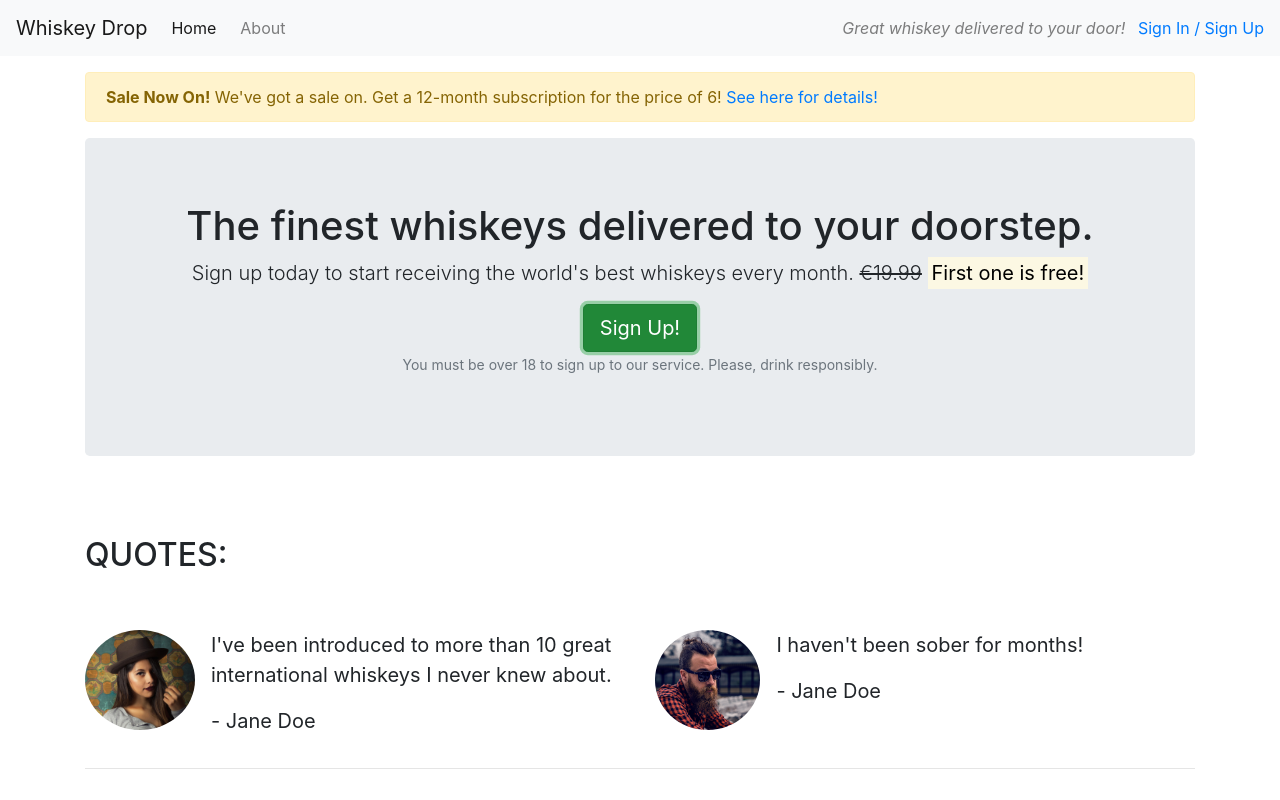
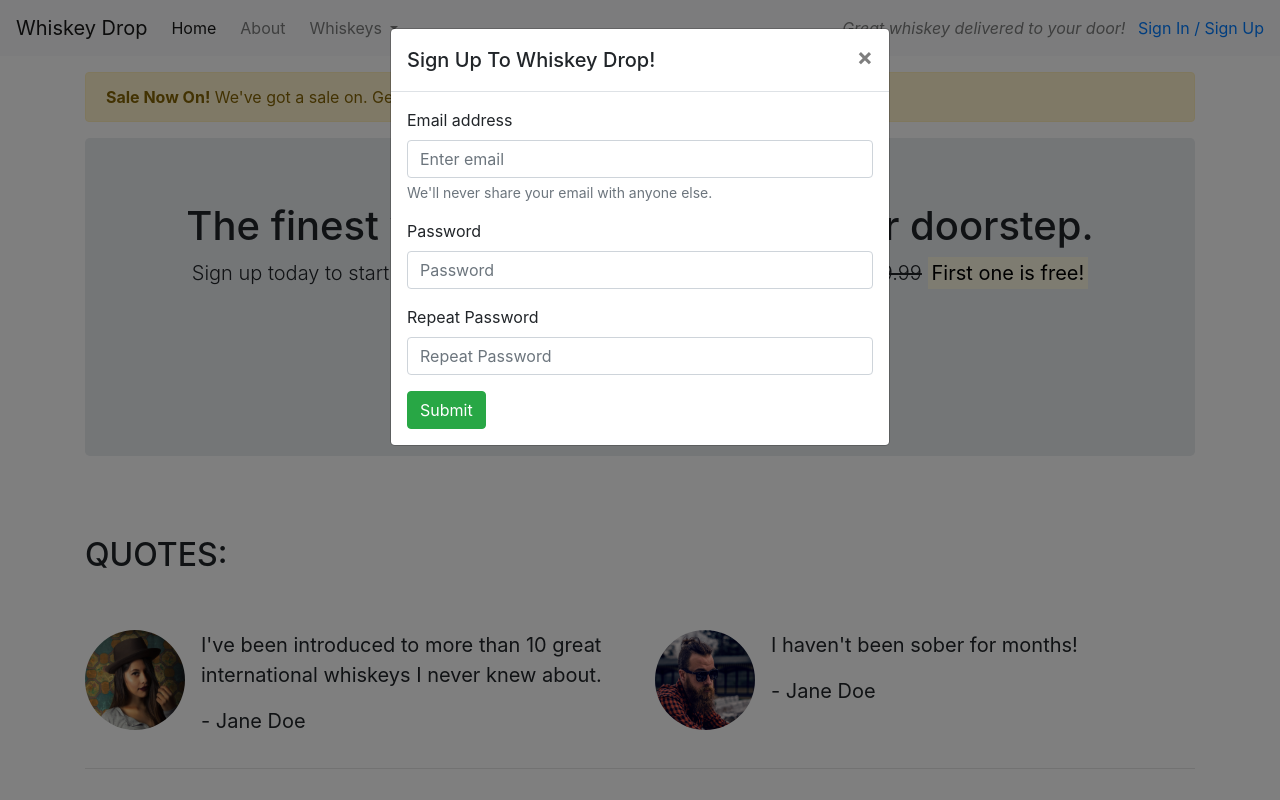
Before and after one commit to HPCarey/Bootstrap, a plain HTML site: page index.html in a window 1280 px wide. Both pictures are taken after a click on the button "Sign Up!". Shown: the top 800 px of the page. Drawn offline with nearby package versions, Linux system fonts and the light colour scheme.

Commit message:
add modal for sign up button with form

```diff
--- a/index.html
+++ b/index.html
@@ -22,6 +22,18 @@
             <ul class="navbar-nav mr-auto">
                 <li class="active nav-item mr-2"><a class="nav-link" href="/">Home</a></li>
                 <li class="nav-item mr-2"><a class="nav-link" href="/about">About</a></li>
+                <li class="nav-item dropdown">
+                    <a class="nav-link dropdown-toggle" href="#" id="navbarDropdownMenuLink" role="button"
+                        data-toggle="dropdown" aria-haspopup="true" aria-expanded="false">
+                        Whiskeys
+                    </a>
+                    <div class="dropdown-menu" aria-labelledby="navbarDropdownMenuLink">
+                        <a class="dropdown-item" href="#">Irish</a>
+                        <a class="dropdown-item" href="#">Scotch</a>
+                        <a class="dropdown-item" href="#">Japanese</a>
+                        <a class="dropdown-item" href="#">American</a>
+                    </div>
+                </li>
                 <li class="nav-item mr-2 d-block d-sm-none"><a class="nav-link" href="/login">Sign In / Sign Up</a></li>
             </ul>
         </div>
@@ -49,7 +61,7 @@
                         <s class="d-none d-sm-inline">€19.99</s>
                         <span class="d-inline d-sm-none"><br></span>
                         <strong><mark>First one is free!</mark></strong></p>
-                    <button class="btn btn-success btn-lg">Sign Up!</button>
+                    <button class="btn btn-success btn-lg" data-toggle="modal" data-target="#signUpModal">Sign Up!</button>
                     <p class="text-muted"><small>You must be over 18 to sign up to our service. Please, drink
                             responsibly.</small></p>
                 </section>
@@ -68,7 +80,7 @@
                 <div class="col-12 col-md-6">
                     <div class="media">
                         <div class="d-none d-sm-block">
-                            <img src="images/girl-image.png" class="rounded-circle mr-3" height=100 width 100>
+                            <img src="images/girl-image.png" class="rounded-circle mr-3" height=100 width=100>
                         </div>
                         <div class="media-body">
                             <blockquote class="blockquote">
@@ -82,7 +94,7 @@
                 <div class="col-12 col-md-6">
                     <div class="media">
                         <div class="d-none d-sm-block">
-                            <img src="images/guy-image.png" class="rounded-circle mr-3" height=100 width 100>
+                            <img src="images/guy-image.png" class="rounded-circle mr-3" height=100 width=100>
                         </div>
                         <div class="media-body">
                             <blockquote class="blockquote">
@@ -105,7 +117,7 @@
                 </div>
             </div>
             <div class="row">
-                <div class="col-12 col-md- col-lg-4">
+                <div class="col-12 col-md-6 col-lg-4">
                     <div class="feature">
                         <h3><i class="fa-solid fa-gift d-none d-sm-block"></i> Feature 1 <span
                                 class="badge badge-success">NEW!`</span></h3>
@@ -145,18 +157,40 @@
         </section>
         <!-- /.features -->
     </article>
-    <script src="https://cdn.jsdelivr.net/npm/jquery@3.5.1/dist/jquery.slim.min.js"
-        integrity="sha384-DfXdz2htPH0lsSSs5nCTpuj/zy4C+OGpamoFVy38MVBnE+IbbVYUew+OrCXaRkfj" crossorigin="anonymous">
-    </script>
-    <script src="https://cdn.jsdelivr.net/npm/popper.js@1.16.1/dist/umd/popper.min.js"
-        integrity="sha384-9/reFTGAW83EW2RDu2S0VKaIzap3H66lZH81PoYlFhbGU+6BZp6G7niu735Sk7lN" crossorigin="anonymous">
-    </script>
-    <script src="https://cdn.jsdelivr.net/npm/bootstrap@4.6.2/dist/js/bootstrap.min.js"
-        integrity="sha384-+sLIOodYLS7CIrQpBjl+C7nPvqq+FbNUBDunl/OZv93DB7Ln/533i8e/mZXLi/P+" crossorigin="anonymous">
-    </script>
-    <script src="https://cdn.jsdelivr.net/npm/bootstrap@4.6.2/dist/js/bootstrap.bundle.min.js"
-        integrity="sha384-Fy6S3B9q64WdZWQUiU+q4/2Lc9npb8tCaSX9FK7E8HnRr0Jz8D6OP9dO5Vg3Q9ct" crossorigin="anonymous">
-    </script>
+    <div class="modal" tabindex="-1" role="dialog" id="signUpModal">
+        <div class="modal-dialog" role="document">
+            <div class="modal-content">
+                <div class="modal-header">
+                    <h5 class="modal-title">Sign Up To Whiskey Drop!</h5>
+                    <button type="button" class="close" data-dismiss="modal" aria-label="Close">
+          <span aria-hidden="true">&times;</span>
+        </button>
+                </div>
+                <div class="modal-body">
+                    <form>
+                        <div class="form-group">
+                            <label for="exampleInputEmail1">Email address</label>
+                            <input type="email" class="form-control" id="exampleInputEmail1" aria-describedby="emailHelp" placeholder="Enter email">
+                            <small id="emailHelp" class="form-text text-muted">We'll never share your email with anyone else.</small>
+                        </div>
+                        <div class="form-group">
+                            <label for="password">Password</label>
+                            <input type="password" class="form-control" id="password" placeholder="Password">
+                        </div>
+                        <div class="form-group">
+                            <label for="repeatPassword">Repeat Password</label>
+                            <input type="password" class="form-control" id="repeatPassword" placeholder="Repeat Password">
+                        </div>
+                        <button type="submit" class="btn btn-success">Submit</button>
+                    </form>
+                </div>
+            </div>
+        </div>
+    </div>
+
+    <script src="https://code.jquery.com/jquery-3.3.1.slim.min.js" integrity="sha384-q8i/X+965DzO0rT7abK41JStQIAqVgRVzpbzo5smXKp4YfRvH+8abtTE1Pi6jizo" crossorigin="anonymous"></script>
+    <script src="https://cdnjs.cloudflare.com/ajax/libs/popper.js/1.14.3/umd/popper.min.js" integrity="sha384-ZMP7rVo3mIykV+2+9J3UJ46jBk0WLaUAdn689aCwoqbBJiSnjAK/l8WvCWPIPm49" crossorigin="anonymous"></script>
+    <script src="https://stackpath.bootstrapcdn.com/bootstrap/4.1.3/js/bootstrap.min.js" integrity="sha384-ChfqqxuZUCnJSK3+MXmPNIyE6ZbWh2IMqE241rYiqJxyMiZ6OW/JmZQ5stwEULTy" crossorigin="anonymous"></script>
 </body>
 
 </html>
```
